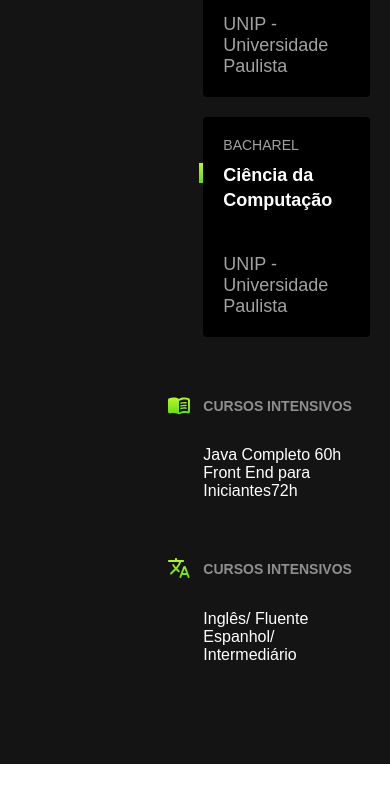
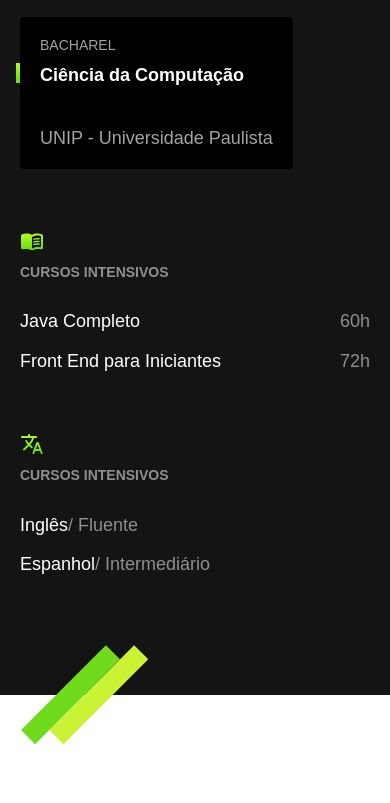
Before and after one commit to gustavomarim/portfolio, a plain HTML site: page index.html in a window 390 px wide. Shown: the part 2456-3259 px from the top of the page. Drawn offline with Linux system fonts and the light colour scheme.

Commit message:
Formação - CSS 2

```diff
--- a/css/formacao.css
+++ b/css/formacao.css
@@ -5,15 +5,28 @@
 
 .formacao-container {
     max-width            : 1200px;
-    padding              : 40px 20px;
+    padding              : 120px 20px;
     margin               : 0 auto;
     display              : grid;
     grid-template-columns: 1fr 2fr;
     gap                  : 100px;
+    position             : relative;
+}
+
+.formacao-container::after {
+    content   : "";
+    display   : block;
+    width     : 130px;
+    height    : 100px;
+    background: url("../img/detalhe.svg") no-repeat center;
+    position  : absolute;
+    bottom    : -50px;
+    left      : 20px;
 }
 
 .formacao .subtitulo {
-    color: #000000;
+    color    : #000000;
+    max-width: 5ch;
 }
 
 .formacao-texto {
@@ -106,3 +119,39 @@
 .idiomas h3::before {
     background: url("../img/idiomas.svg") no-repeat center center;
 }
+
+.formacao-extra li {
+    font-size    : 1.125rem;
+    line-height  : 1.1;
+    margin-bottom: 20px;
+}
+
+.formacao-extra span {
+    color: #8f8f8f;
+}
+
+.cursos-extras li {
+    display        : flex;
+    justify-content: space-between;
+}
+
+@media(max-width: 800px) {
+    .formacao-container {
+        grid-template-columns: 1fr;
+        padding              : 60px 20px;
+        gap                  : 40px;
+    }
+
+    .formacao .subtitulo {
+        color: #fff;
+    }
+
+    .formacao-texto {
+        font-size: 1.25rem;
+    }
+
+    .formacao-extra h3::before {
+        position     : initial;
+        margin-bottom: 10px;
+    }
+}
--- a/css/global.css
+++ b/css/global.css
@@ -35,6 +35,6 @@
     .subtitulo {
         font-size     : 3rem;
         text-transform: capitalize;
-        max-width     : initial;
+        max-width     : initial !important;
     }
 }
--- a/index.html
+++ b/index.html
@@ -120,7 +120,7 @@
                 </div>
 
                 <div class="formacao-extra">
-                    <div class="cursos">
+                    <div class="cursos cursos-extras">
                         <h3>Cursos Intensivos</h3>
                         <ul>
                             <li>Java Completo <span>60h</span></li>
@@ -129,7 +129,7 @@
                     </div>
 
                     <div class="idiomas">
-                        <div class="cursos">
+                        <div class="cursos cursos-idiomas">
                             <h3>Cursos Intensivos</h3>
                             <ul>
                                 <li>Inglês<span>/ Fluente</span></li>
```
